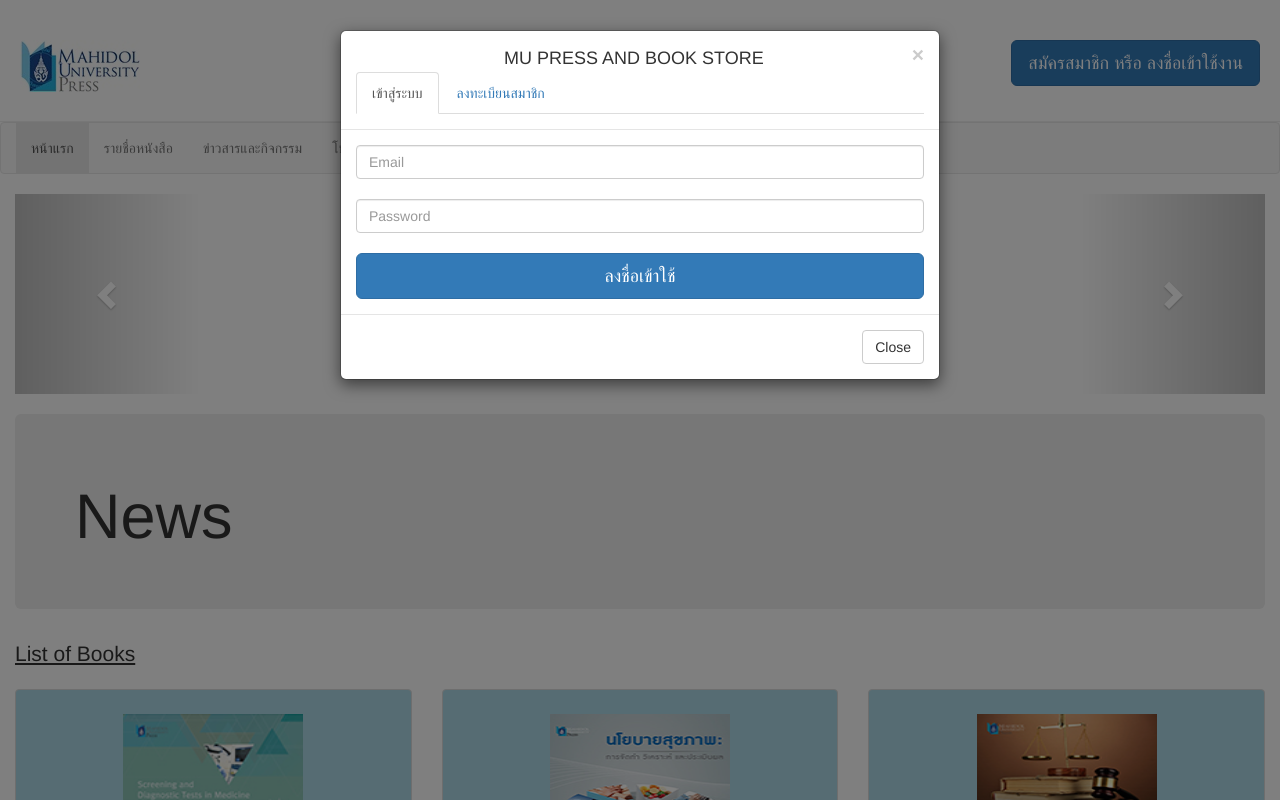
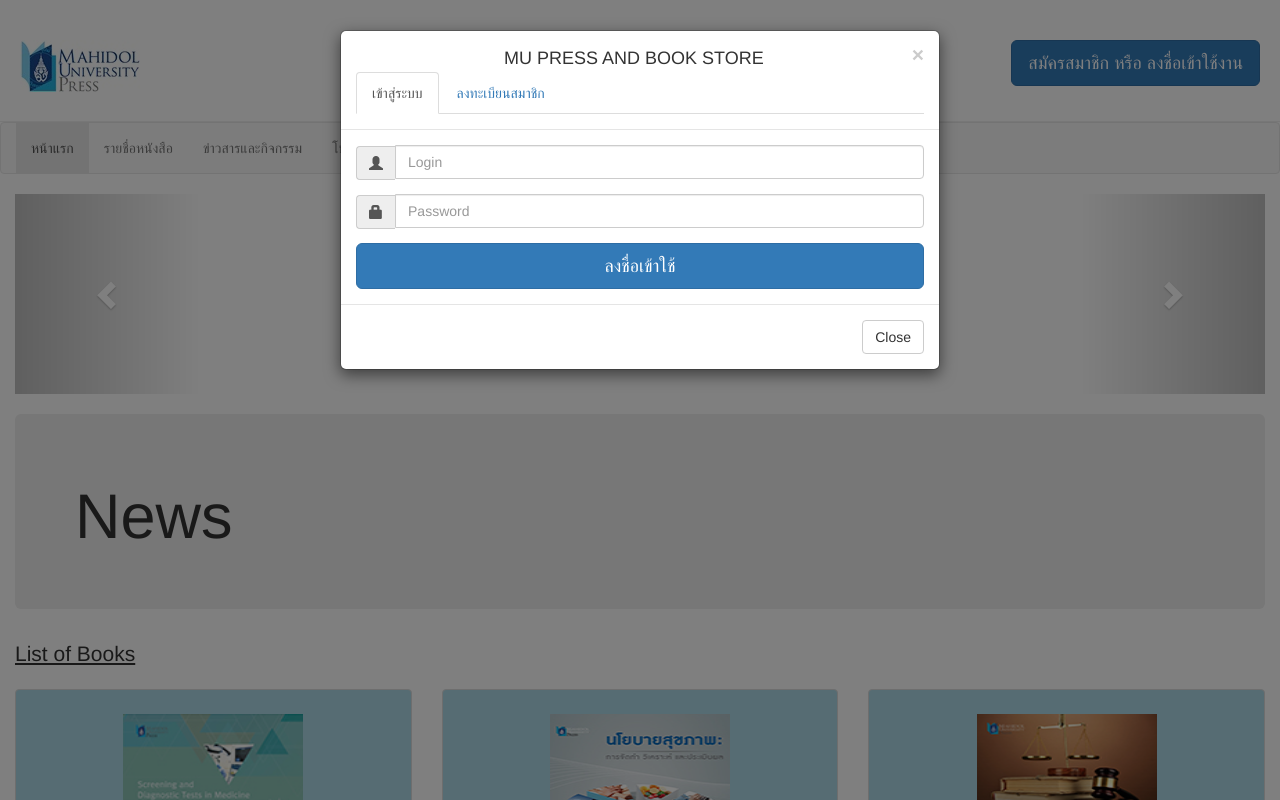
Before and after one commit to rachatachunin/MUPRESS, a PHP site: page / in a window 1280 px wide, after a click on "สมัครสมาชิก หรือ ลงชื่อเข้าใช้งาน". Run offline with PHP 8.4, Linux system fonts and the light colour scheme.

Commit message:
authentication

```diff
--- a/index.php
+++ b/index.php
@@ -29,6 +29,37 @@ session_start();
             margin-bottom: 20px;
         }
     </style>
+    <script type="text/javascript">
+    function validateCus(e){
+
+      var filter = /[ก-๙a-zA-Z]/ ;
+      var re = /^(([^<>()[\]\\.,;:\s@"]+(\.[^<>()[\]\\.,;:\s@"]+)*)|(".+"))@((\[[0-9]{1,3}\.[0-9]{1,3}\.[0-9]{1,3}\.[0-9]{1,3}])|(([a-zA-Z\-0-9]+\.)+[a-zA-Z]{2,}))$/;
+      var firstname = document.getElementById("firstname").value ;
+      var lastname = document.getElementById("lastname").value ;
+      var email = document.getElementById("email").value ;
+      var tel = document.getElementById("tel").value ;
+
+
+      if(firstname == "" || !filter.test(firstname)){
+        alert("กรุณากรอกชื่อของลูกค้าให้ถูกต้อง");
+        return false ;
+      }else if(lastname== "" || !filter.test(lastname) ){
+        alert("กรุณากรอกนามสกุลของลูกค้าให้ถูกต้อง");
+        return false ;
+     }else if(email == "" || !re.test(email) ){
+        alert("กรุณากรอก e-mail ของลูกค้าให้ถูกต้อง");
+        return false ;
+    //  }else if(address == "" ){
+    //     alert("กรุณากรอกที่อยู่ลูกค้าให้ถูกต้อง");
+    //     return false ;
+    }else if(tel == "" || filter.test(tel) || tel.length != 10  ){
+        alert("กรุณากรอกเบอร์โทรลูกค้าให้ถูกต้อง");
+        return false ;
+    }else{
+        return true;
+      }
+    }
+    </script>
 </head>
 <body>
 
@@ -228,16 +259,26 @@ session_start();
                 </ul>
             </div>
 
-            <!--<form method="post" >-->
+          <!-- modal register & login -->
                 <div class="modal-body">
                     <div class="tab-content">
+                        <div id="menu1" class="tab-pane fade in active">
+                            <form  method="post" action="Authentication/login.php">
+                              <div class="form-group">
+                              						<div class="input-group">
+                                            <label for="uLogin" class="input-group-addon glyphicon glyphicon-user"></label>
+                              							<input type="text" class="form-control" id="uLogin" placeholder="Login">
 
-                        <div id="menu1" class="tab-pane fade in active">
+                              						</div>
+                              					</div> <!-- /.form-group -->
 
-                            <form  method="post" action="Authentication/login.php">
+                              					<div class="form-group">
+                              						<div class="input-group">
+                                            <label for="uPassword" class="input-group-addon glyphicon glyphicon-lock"></label>
+                              							<input type="password" class="form-control" id="uPassword" placeholder="Password">
 
-                                <input type="text" class="form-control" placeholder="Email" id= "username" name="username" required autofocus="true"><br>
-                                <input type="password" class="form-control" placeholder="Password"id= "password" name="password" required><br>
+                              						</div> <!-- /.input-group -->
+                              					</div> <!-- /.form-group -->
 
                                 <button class="btn btn-lg btn-primary btn-block" type="submit">
                                     ลงชื่อเข้าใช้</button>
@@ -245,34 +286,48 @@ session_start();
 
                             </form>
                         </div>
+
                         <div id="home" class="tab-pane fade">
-                            <form class="form" method="post" action="Authentication/register.php">
+                          <form id="addCustomerForm" onsubmit="return validateCus();" action ="Authentication/register.php" method="post" role="form">
+                          <div class="row">
+                            <div class="col-xs-6 col-sm-6 col-md-6">
+                              <div class="form-group">
+                                <input type="text" name="fname" id="firstname" class="form-control input-sm" placeholder="ชื่อ">
+                              </div>
+                            </div>
+                            <div class="col-xs-6 col-sm-6 col-md-6">
+                              <div class="form-group">
+                                <input type="text" name="lname" id="lastname" class="form-control input-sm" placeholder="นามสกุล">
+                              </div>
+                            </div>
+                          </div>
+                          <div class="form-group">
+                            <select name="gender" class="form-control input-sm" aria-describedby="sizing-addon" required="ture">
+                                <option value="">เลือกเพศ</option>
+                                <option value="M">ชาย</option>
+                                <option value="F">หญิง</option>
+                            </select>
+                          </div>
 
-                                <div class="input-group">
-                                    <span class="input-group-addon" id="sizing-addon">ชื่อ:</span>
-                                    <input type="text" class="form-control" placeholder="" aria-describedby="sizing-addon" name="fname">
+                          <div class="form-group">
+                            <input type="email" name="email" id="email" class="form-control input-sm" placeholder="Email Address">
                           </div>
-                                <br>
-                                <div class="input-group">
-                                    <span class="input-group-addon" id="sizing-addon2">นามสกุล:</span>
-                                    <input type="text" class="form-control" placeholder="" aria-describedby="sizing-addon2" name="lname">
+
+                          <div class="row">
+                            <div class="col-xs-6 col-sm-6 col-md-6">
+                              <div class="form-group">
+                                <input type="password" name="password" id="password" class="form-control input-sm" placeholder="Password">
                               </div>
-                                <br>
-                                <div class="input-group">
-                                    <span class="input-group-addon" id="sizing-addon3">Email:</span>
-                                    <input type="text" class="form-control" placeholder="" aria-describedby="sizing-addon3" name="email">
                             </div>
-                                <br>
-                                <div class="input-group">
-                                    <span class="input-group-addon" id="sizing-addon4">Password:</span>
-                                    <input type="password" class="form-control" placeholder="" aria-describedby="sizing-addon4" name="password">
+                            <div class="col-xs-6 col-sm-6 col-md-6">
+                              <div class="form-group">
+                                <input type="text" name="tel" id="tel" class="form-control input-sm" placeholder="เบอร์โทรศัพท์">
                               </div>
-                                <br>
-                                <div class="input-group">
-                                    <span class="input-group-addon" id="sizing-addon5">เบอร์โทรศัพท์:</span>
-                                    <input type="text" class="form-control" placeholder="" aria-describedby="sizing-addon5" name="tel">
                             </div>
-                                <br>
+                          </div>
+                          <div class="form-group">
+                            <textarea name="address" placeholder="ที่อยู่" class="form-control input-sm"></textarea>
+                          </div>
                           <button class="btn btn-lg btn-primary btn-block" type="submit">
                               สมัครสมาชิก</button>
                           <span class="clearfix"></span>
```
Also changed, not shown: Authentication/register.php (+7 -4 lines). Lines whose indentation alone changed are shown as unchanged.
